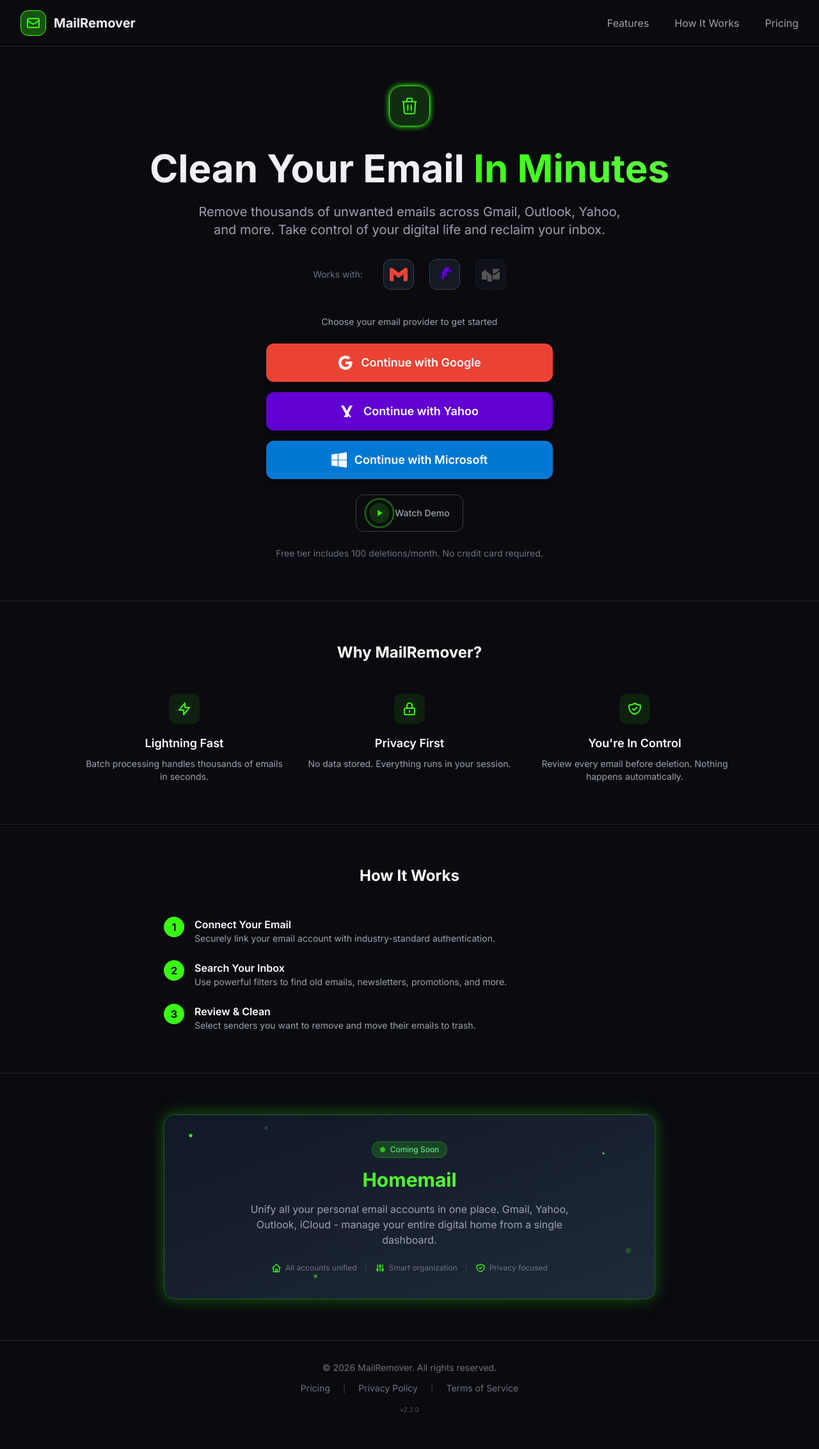
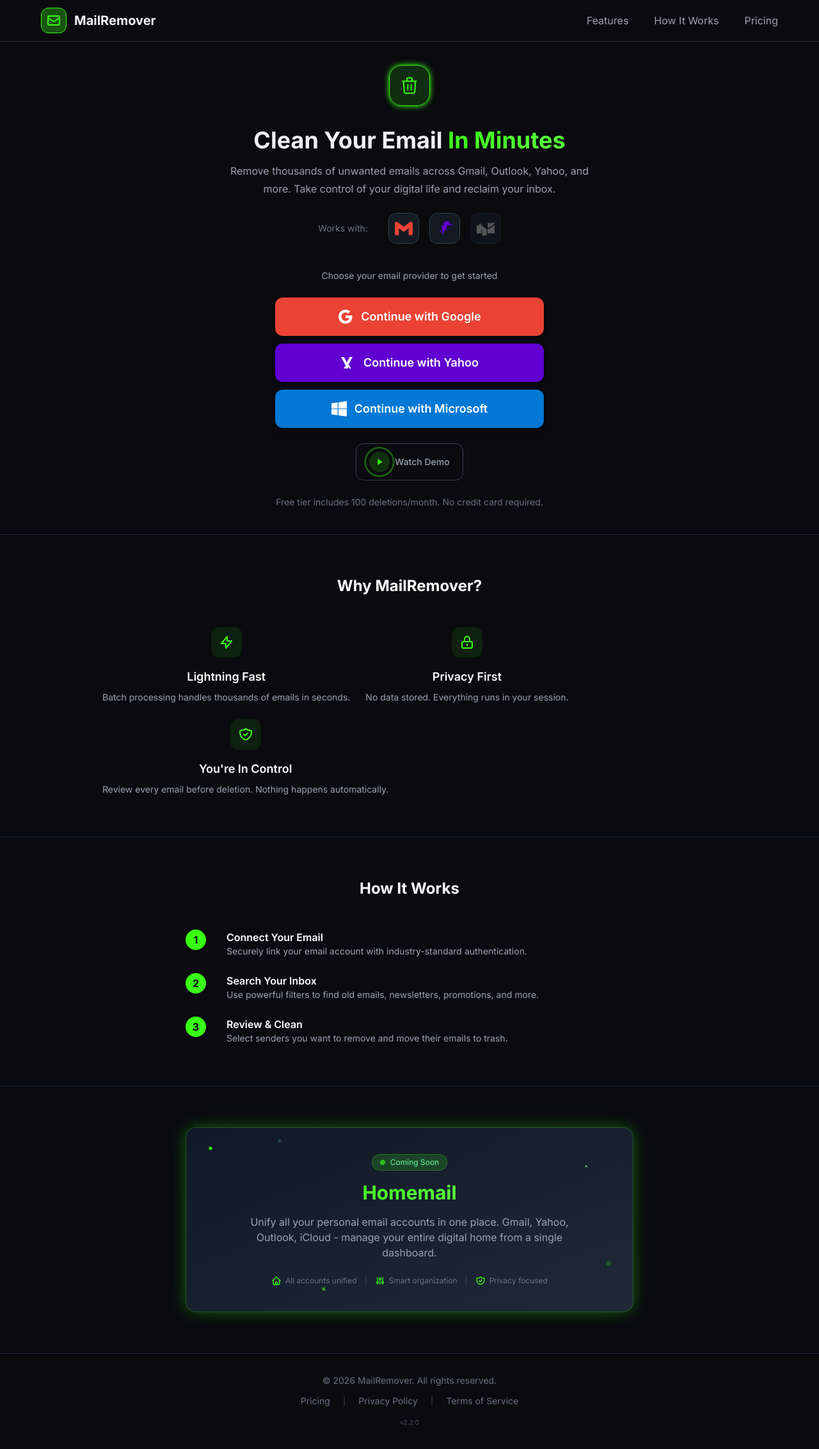
Before and after one commit to mailremover-com/mailremover-com.github.io, a Flask app: page / in a window 1280 px wide. Shown: the whole page at 64% size. Before the commit the page ends 2207 px from the top, so only its background shows below. Run offline with Flask 3, Linux system fonts and the light colour scheme; parts of the project's set-up code (start-up, migrations or seed data) failed here and were passed over; some libraries are stand-ins or nearby versions.

Commit message:
Fix desktop huge layout — remove viewport-filling flex, add inline constraints
Two root causes:
1. min-h-screen + flex-col on body + flex-1 on main = hero fills entire
   viewport height, making everything look blown up on desktop
2. max-w-* classes depend on Tailwind CDN which wasn't loading on server,
   so containers had no width constraints and buttons spanned full screen

Fix: remove min-h-screen/flex-col from body and flex-1/items-center from
main. Add inline max-width/font-size/flex fallbacks to every container
so layout is correct whether or not Tailwind CDN loads.

Co-Authored-By: Claude Sonnet 4.6 <noreply@anthropic.com>

```diff
--- a/templates/index.html
+++ b/templates/index.html
@@ -228,10 +228,10 @@
         }
     </style>
 </head>
-<body class="min-h-screen flex flex-col font-sans" style="background: var(--void);">
+<body class="font-sans" style="background: var(--void);">
     <!-- Header - StreamHub Style -->
     <header style="border-bottom: 1px solid var(--border);">
-        <div class="max-w-7xl mx-auto px-4 sm:px-6 lg:px-8 py-4">
+        <div class="max-w-7xl mx-auto px-4 sm:px-6 lg:px-8 py-4" style="max-width:1200px; margin:0 auto; padding:12px 24px;">
             <div class="flex items-center justify-between">
                 <div class="flex items-center space-x-3">
                     <div class="w-10 h-10 rounded-xl flex items-center justify-center" style="width:40px;height:40px;display:flex;align-items:center;justify-content:center;flex-shrink:0;background:var(--neon-glow-strong);border:1px solid var(--neon-green);">
@@ -253,8 +253,8 @@
     </header>
 
     <!-- Hero Section -->
-    <main class="flex-1 flex items-center justify-center px-4 py-16">
-        <div class="max-w-4xl mx-auto text-center">
+    <main class="px-4 py-10" style="padding: 40px 16px;">
+        <div class="max-w-4xl mx-auto text-center" style="max-width:860px; margin:0 auto; text-align:center;">
             <!-- Floating Icon - StreamHub Style -->
             <div class="float-animation mb-8">
                 <div class="w-24 h-24 mx-auto rounded-3xl flex items-center justify-center pulse-neon" style="width:64px;height:64px;margin:0 auto;border-radius:20px;display:flex;align-items:center;justify-content:center;background:var(--neon-glow);border:1px solid var(--neon-green);">
@@ -265,14 +265,14 @@
             </div>
 
             <!-- Headline - StreamHub Style -->
-            <h1 class="text-4xl sm:text-5xl lg:text-6xl font-bold mb-6" style="color: var(--text-primary);">
+            <h1 class="text-4xl sm:text-5xl lg:text-6xl font-bold mb-6" style="font-size:36px; font-weight:700; margin-bottom:16px; color: var(--text-primary);">
                 Clean Your Email
                 <span class="text-transparent bg-clip-text" style="background: linear-gradient(135deg, var(--neon-green) 0%, #5FFF42 100%); -webkit-background-clip: text;">
                     In Minutes
                 </span>
             </h1>
 
-            <p class="text-lg sm:text-xl mb-8 max-w-2xl mx-auto" style="color: var(--text-secondary);">
+            <p class="text-lg sm:text-xl mb-8 max-w-2xl mx-auto" style="font-size:16px; max-width:580px; margin:0 auto 24px; color: var(--text-secondary);">
                 Remove thousands of unwanted emails across Gmail, Outlook, Yahoo, and more.
                 Take control of your digital life and reclaim your inbox.
             </p>
@@ -280,7 +280,7 @@
             <!-- Provider Strip -->
             <div class="flex items-center justify-center gap-6 sm:gap-8 mb-10">
                 <p class="text-sm text-gray-500 hidden sm:block">Works with:</p>
-                <div class="flex items-center gap-4 sm:gap-6">
+                <div class="flex items-center gap-4 sm:gap-6" style="display:flex; align-items:center; gap:16px;">
                     <!-- Gmail (Active) -->
                     <div class="provider-item relative group cursor-pointer">
                         <div class="w-12 h-12 sm:w-14 sm:h-14 bg-gray-800/50 rounded-xl flex items-center justify-center border border-gray-700 transition-all" style="width:48px;height:48px;display:flex;align-items:center;justify-content:center;">
@@ -329,10 +329,10 @@
             {% endwith %}
 
             <!-- Sovereign Entry - Provider Choice Section -->
-            <div class="max-w-md mx-auto">
+            <div class="max-w-md mx-auto" style="max-width:420px; margin:0 auto;">
                 <p class="text-gray-400 text-sm mb-6">Choose your email provider to get started</p>
 
-                <div class="flex flex-col gap-4">
+                <div class="flex flex-col gap-4" style="display:flex; flex-direction:column; gap:12px;">
                     <!-- Continue with Google -->
                     <a href="{{ url_for('login') }}"
                        class="sovereign-btn sovereign-btn-google py-4 text-lg">
@@ -389,9 +389,9 @@
 
     <!-- Features Section -->
     <section id="features" class="border-t border-gray-800 py-16 px-4">
-        <div class="max-w-5xl mx-auto">
+        <div class="max-w-5xl mx-auto" style="max-width:960px; margin:0 auto;">
             <h2 class="text-2xl font-bold text-white text-center mb-12">Why MailRemover?</h2>
-            <div class="grid sm:grid-cols-3 gap-8">
+            <div class="grid sm:grid-cols-3 gap-8" style="display:flex; flex-wrap:wrap; gap:24px;">
                 <div class="text-center">
                     <div class="w-12 h-12 mx-auto mb-4 bg-primary-500/10 rounded-xl flex items-center justify-center" style="width:48px;height:48px;margin:0 auto 16px;display:flex;align-items:center;justify-content:center;">
                         <svg class="w-6 h-6 text-primary-400" width="24" height="24" style="width:24px;height:24px;color:var(--neon-green);" fill="none" stroke="currentColor" viewBox="0 0 24 24">
@@ -425,24 +425,24 @@
 
     <!-- How It Works -->
     <section id="how-it-works" class="border-t border-gray-800 py-16 px-4">
-        <div class="max-w-3xl mx-auto">
+        <div class="max-w-3xl mx-auto" style="max-width:700px; margin:0 auto;">
             <h2 class="text-2xl font-bold text-white text-center mb-12">How It Works</h2>
             <div class="space-y-6">
-                <div class="flex items-start space-x-4">
+                <div class="flex items-start space-x-4" style="display:flex; align-items:flex-start; gap:16px;">
                     <div class="w-8 h-8 bg-primary-600 rounded-full flex items-center justify-center flex-shrink-0 text-white font-bold" style="width:32px;height:32px;min-width:32px;display:flex;align-items:center;justify-content:center;background:var(--neon-green);color:#000;border-radius:50%;">1</div>
                     <div>
                         <h3 class="text-white font-semibold">Connect Your Email</h3>
                         <p class="text-gray-400 text-sm">Securely link your email account with industry-standard authentication.</p>
                     </div>
                 </div>
-                <div class="flex items-start space-x-4">
+                <div class="flex items-start space-x-4" style="display:flex; align-items:flex-start; gap:16px;">
                     <div class="w-8 h-8 bg-primary-600 rounded-full flex items-center justify-center flex-shrink-0 text-white font-bold" style="width:32px;height:32px;min-width:32px;display:flex;align-items:center;justify-content:center;background:var(--neon-green);color:#000;border-radius:50%;">2</div>
                     <div>
                         <h3 class="text-white font-semibold">Search Your Inbox</h3>
                         <p class="text-gray-400 text-sm">Use powerful filters to find old emails, newsletters, promotions, and more.</p>
                     </div>
                 </div>
-                <div class="flex items-start space-x-4">
+                <div class="flex items-start space-x-4" style="display:flex; align-items:flex-start; gap:16px;">
                     <div class="w-8 h-8 bg-primary-600 rounded-full flex items-center justify-center flex-shrink-0 text-white font-bold" style="width:32px;height:32px;min-width:32px;display:flex;align-items:center;justify-content:center;background:var(--neon-green);color:#000;border-radius:50%;">3</div>
                     <div>
                         <h3 class="text-white font-semibold">Review & Clean</h3>
@@ -455,7 +455,7 @@
 
     <!-- Homemail Teaser Section -->
     <section class="border-t border-gray-800 py-16 px-4 overflow-hidden">
-        <div class="max-w-3xl mx-auto">
+        <div class="max-w-3xl mx-auto" style="max-width:700px; margin:0 auto;">
             <div class="homemail-card relative bg-gradient-to-br from-gray-900 to-gray-800 rounded-2xl p-8 sm:p-10 border border-primary-500/30 overflow-hidden">
                 <!-- Firework/Sparkle Effects -->
                 <div class="firework bg-primary-400" style="top: 10%; left: 5%; animation-delay: 0s;"></div>
```
